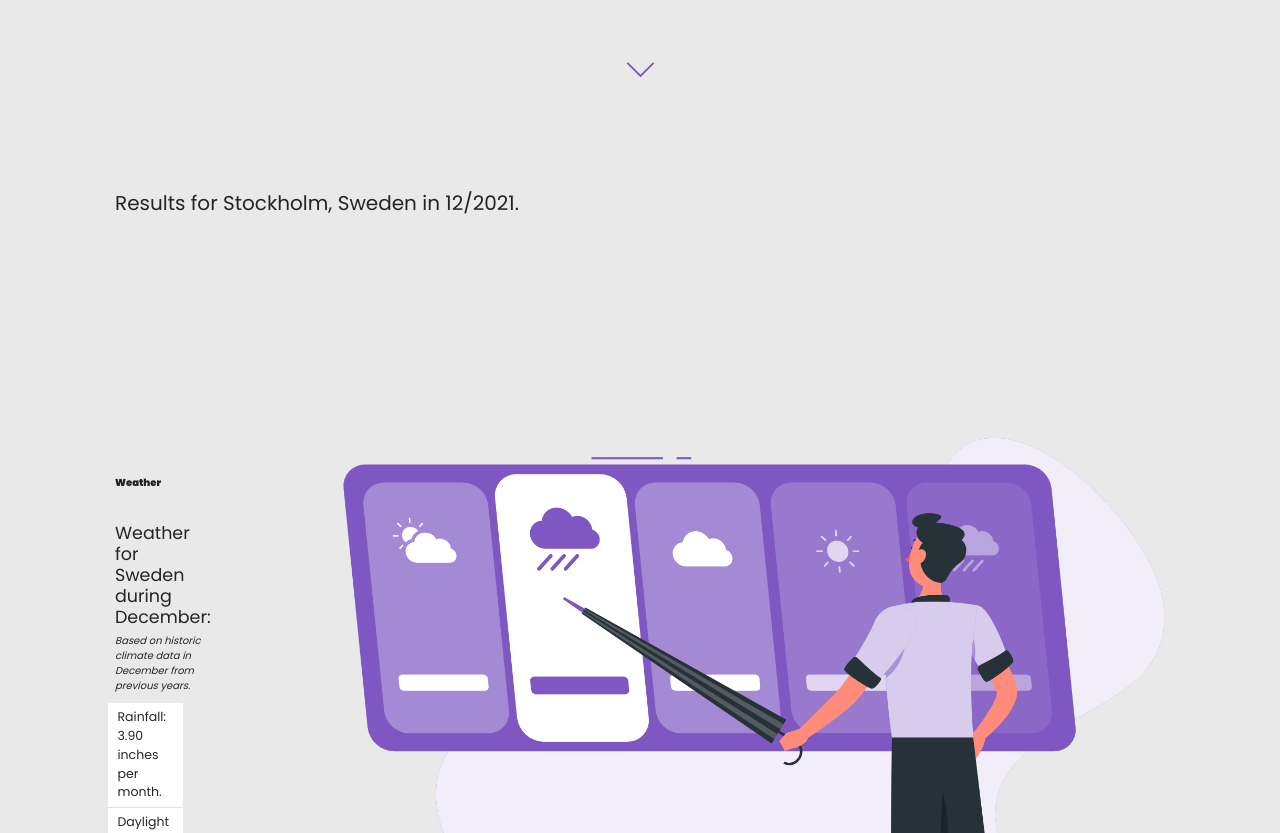
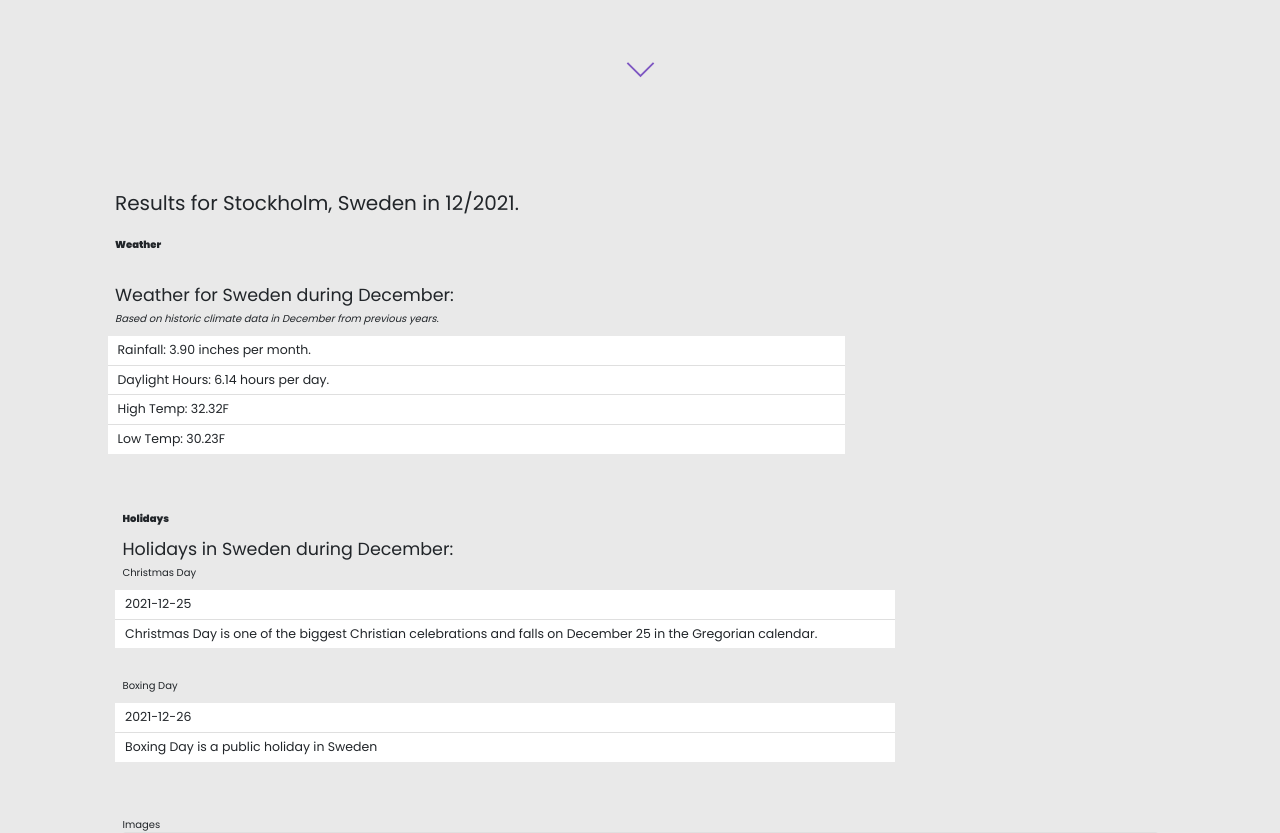
Before and after one commit to qdaniel4/capstoneProject4, a Flask app: page /favorite/1 in a window 1280 px wide. Shown: the part 784-1617 px from the top of the page. Run offline with Flask 2, Linux system fonts and the light colour scheme; data comes from the database, SQL or seed files in the repository; both versions use the stored data as it was after the commit.

Commit message:
fix styles

```diff
--- a/templates/result.html
+++ b/templates/result.html
@@ -41,7 +41,6 @@
 
             {% endif %}
           </div>
-          <img  src="{{url_for('static', filename='Weather.png')}}" alt="" class="pt-5 img-fluid result-png">
 
 
 
@@ -71,7 +70,6 @@
 
             {% endif %}
         </div>
-        <img src="{{url_for('static', filename='holiday.png')}}"  alt="" class="pt-5 img-fluid result-png">
 
       </div>
       </div>
@@ -86,8 +84,8 @@
             {% if result['webcams'] %}
                 <!-- Display webcam images using webcam image urls. -->
                 {% for webcam_url in result['webcams'] %}
-                <div class="card" style="width: 18rem;">
-                  <img src="{{ webcam_url }}" class="card-img-top img-fluid w-50" alt="...">
+                <div class="card">
+                  <img src="{{ webcam_url }}" class="card-img-top img-fluid" alt="...">
                   <div class="card-body">
                   <span class="card-text" id="windy-credits">Webcams provided by <a href="https://www.windy.com/" target="_blank">windy.com</a> &mdash; <a href="https://www.windy.com/webcams/add" target="_blank">add a webcam</a></span>
                   </div>
```
Also changed, not shown: favorites.db.
